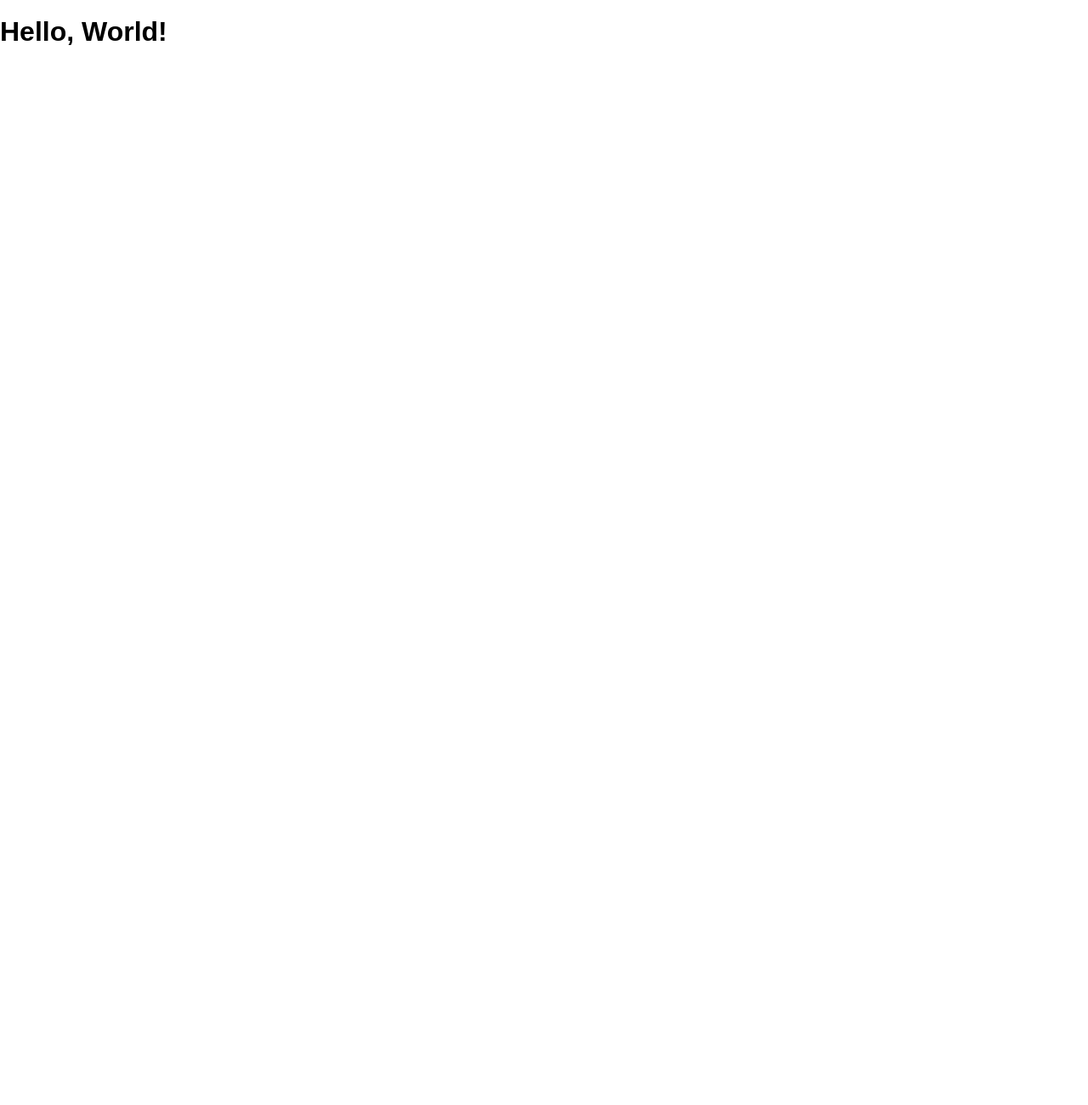
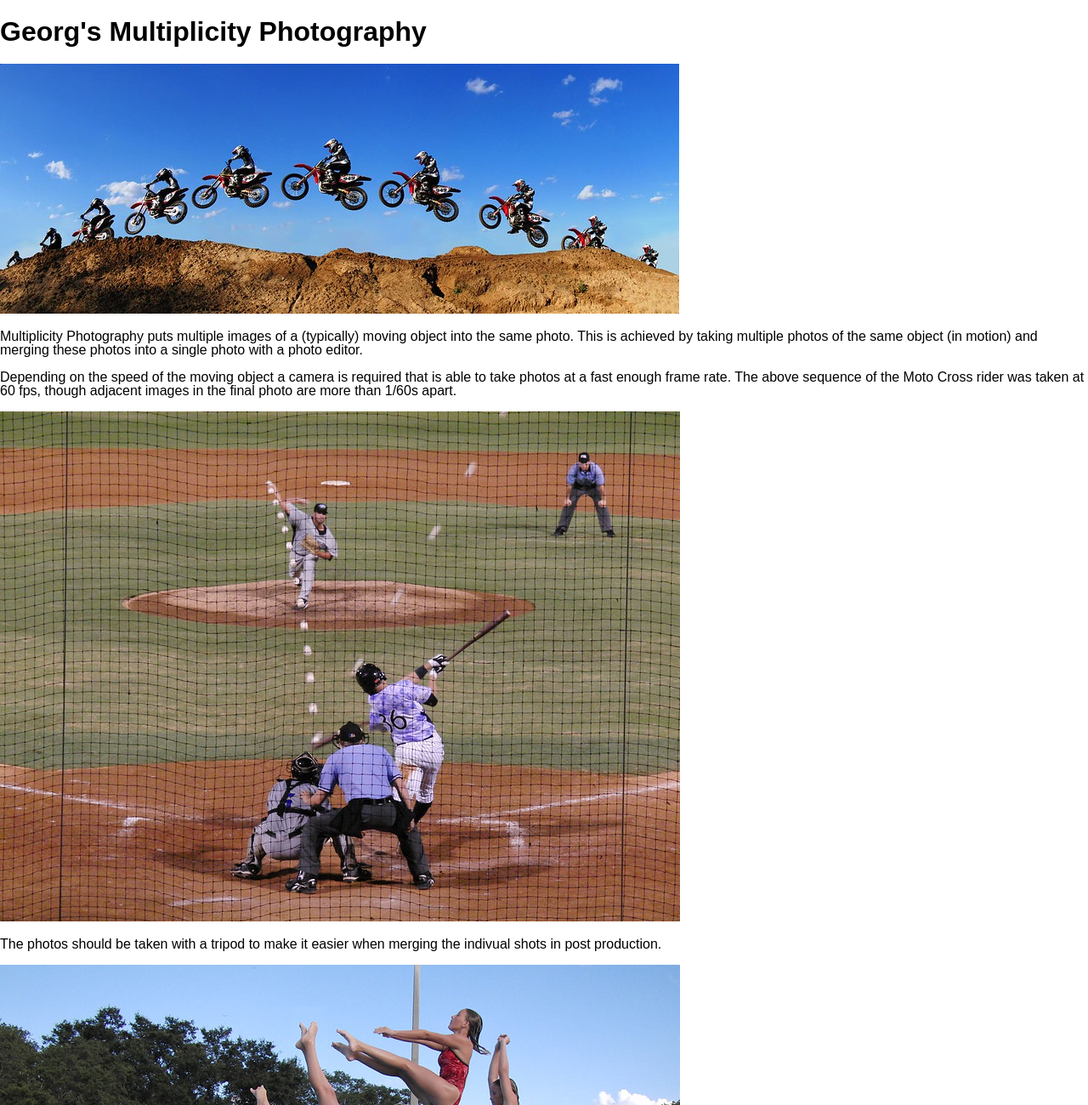
Before and after one commit to Schnorschel/photography-hobby, a website: page public/index.html in a window 1280 px wide. Shown: the top 1300 px of the page at 85% size. Before the commit the page ends 821 px from the top, so only its background shows below. Drawn offline with Linux system fonts and the light colour scheme.

Commit message:
First version with content

```diff
--- a/public/index.html
+++ b/public/index.html
@@ -3,11 +3,26 @@
   <head lang="en">
     <meta charset="UTF-8">
     <meta name="viewport" content="width=device-width, initial-scale=1">
-    <title>Photography</title>
+    <title>Multiplicity Photography</title>
     <link rel="shortcut icon" href="/favicon.ico">
     <link rel="stylesheet" href="/screen.css">
   </head>
   <body>
-    <h1 class='hello-world'>Hello, World!</h1>
+    <h1>Georg's Multiplicity Photography</h1>
+
+    <img src="images/Moto Cross.jpg"/>
+    <p>Multiplicity Photography puts multiple images of a (typically)
+      moving object into the same photo. This is achieved by taking
+      multiple photos of the same object (in motion) and merging these
+      photos into a single photo with a photo editor.</p>
+      <p>Depending on the speed of the moving object a camera is required
+      that is able to take photos at a fast enough frame rate. The above
+      sequence of the Moto Cross rider was taken at 60 fps, though adjacent
+      images in the final photo are more than 1/60s apart.
+      </p>
+    <img src="images/baseball.jpg"/>
+    <p>The photos should be taken with a tripod to make it easier when
+      merging the indivual shots in post production.</p>
+    <img src="images/Alicia.jpg"/>
   </body>
 </html>
```
Also changed, not shown: package.json (+5 -3 lines), public/images/Alicia.jpg (added), public/images/Moto Cross.jpg (added), public/images/baseball.jpg (added), 2 other files.
